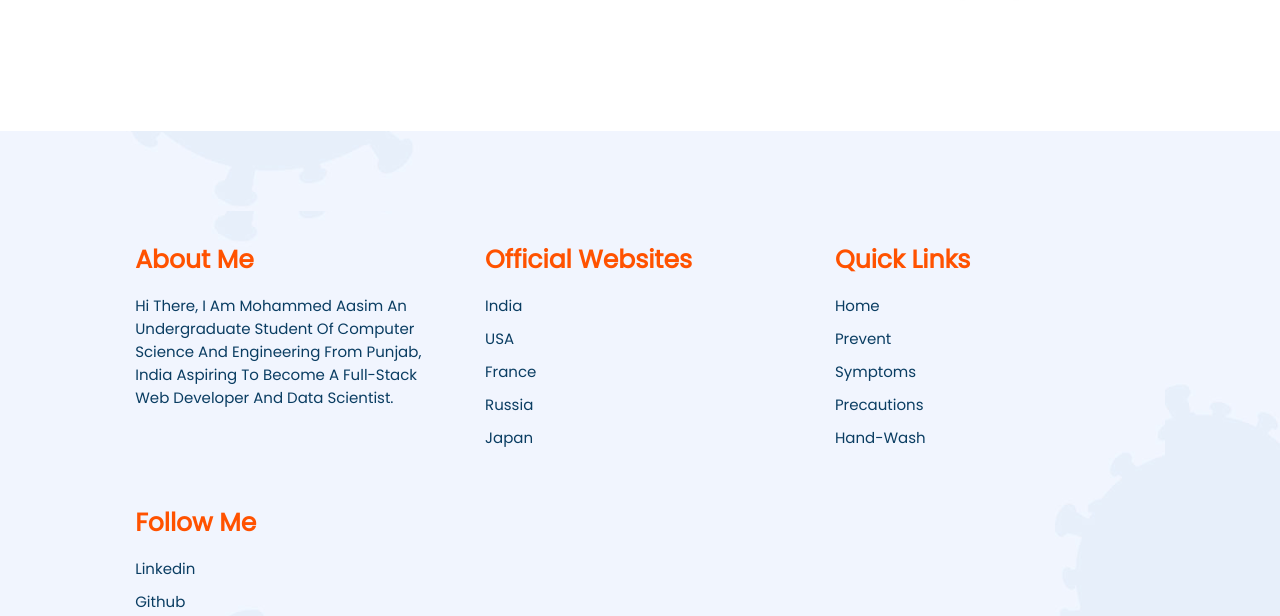
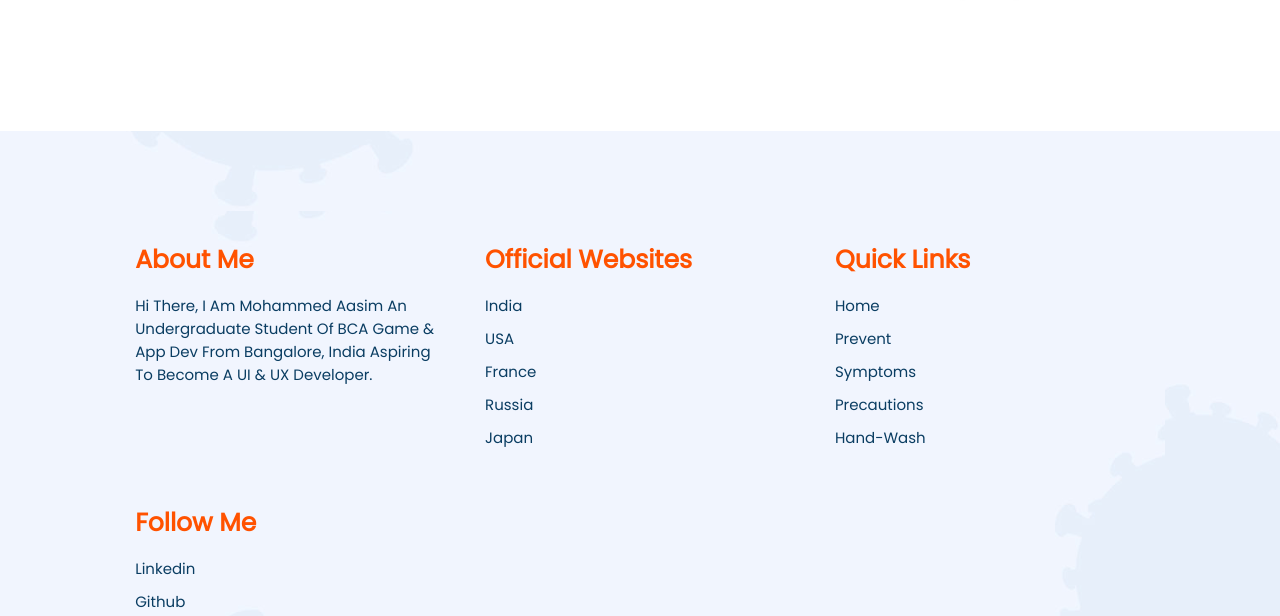
Before and after one commit to Aasimtricky/covidinfo, a plain HTML site: page index.html in a window 1280 px wide. Shown: the part 4465-5081 px from the top of the page. Drawn offline with nearby package versions, Linux system fonts and the light colour scheme.

Commit message:
Update index.html

```diff
--- a/index.html
+++ b/index.html
@@ -343,7 +343,7 @@
 
         <div class="box">
             <h3>about me</h3>
-            <p>Hi there, I am Mohammed Aasim an undergraduate student of computer science and engineering from Punjab, India aspiring to become a full-stack web developer and data scientist.</p>
+            <p>Hi there, I am Mohammed Aasim an undergraduate student of BCA Game & App dev from Bangalore, India aspiring to become a UI & UX developer.</p>
         </div>
 
         <div class="box">
```
